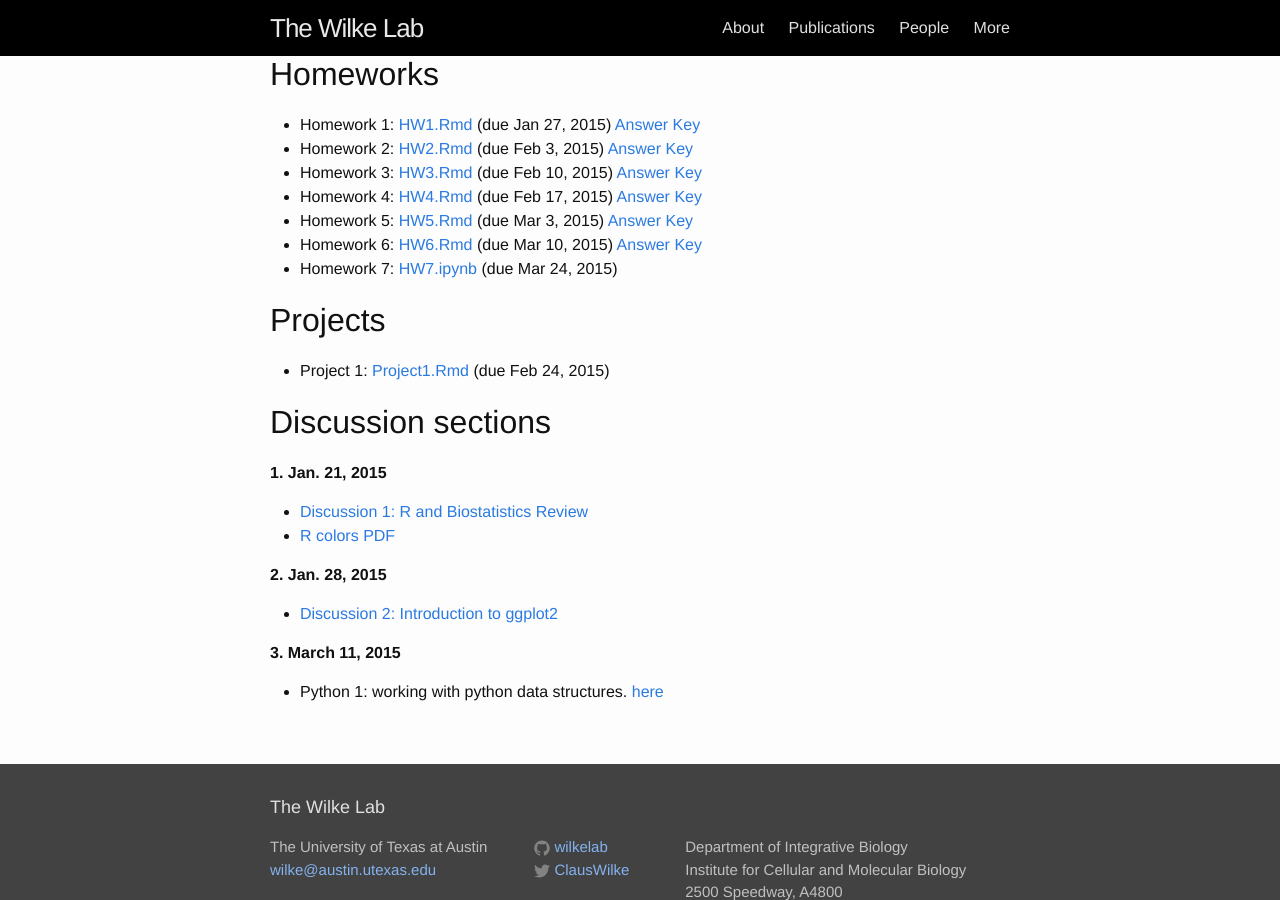
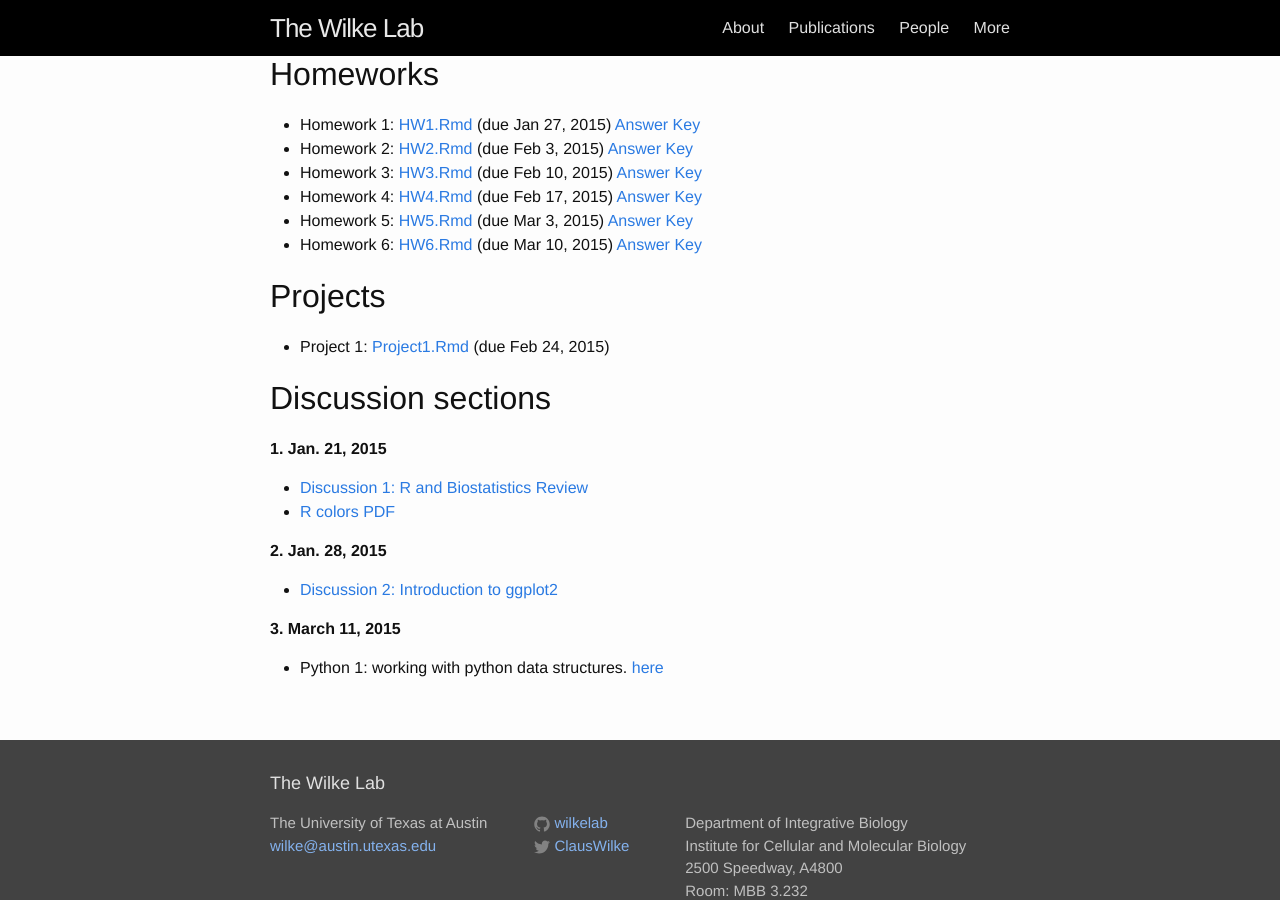
Before and after one commit to wilkelab/wilkelab.github.io.archive_sep_2020, a Jekyll site: the page built from classes/SDS348_spring_2015.md, in a window 1280 px wide and 900 px high, scrolled down 3348 px. Built offline with Jekyll 4.4.1, drawn with Linux system fonts in a browser that asks for light colours.

Commit message:
rm hw7 for now

```diff
--- a/classes/SDS348_spring_2015.md
+++ b/classes/SDS348_spring_2015.md
@@ -156,7 +156,6 @@ Syllabus and schedule: [SDS348_syllabus_spring2015.pdf](/classes/SDS348/SDS348_s
 - Homework 4: [HW4.Rmd](/classes/SDS348/2015_spring_homeworks/HW4.Rmd) (due Feb 17, 2015) [Answer Key](/classes/SDS348/2015_spring_homeworks/HW4-solution.html)
 - Homework 5: [HW5.Rmd](/classes/SDS348/2015_spring_homeworks/HW5.Rmd) (due Mar 3, 2015)  [Answer Key](/classes/SDS348/2015_spring_homeworks/HW5-solution.html)
 - Homework 6: [HW6.Rmd](/classes/SDS348/2015_spring_homeworks/HW6.Rmd) (due Mar 10, 2015) [Answer Key](/classes/SDS348/2015_spring_homeworks/HW6-solution.html)
-- Homework 7: [HW7.ipynb](/classes/SDS348/2015_spring_homeworks/HW7.ipynb) (due Mar 24, 2015)
 
 
 
```
